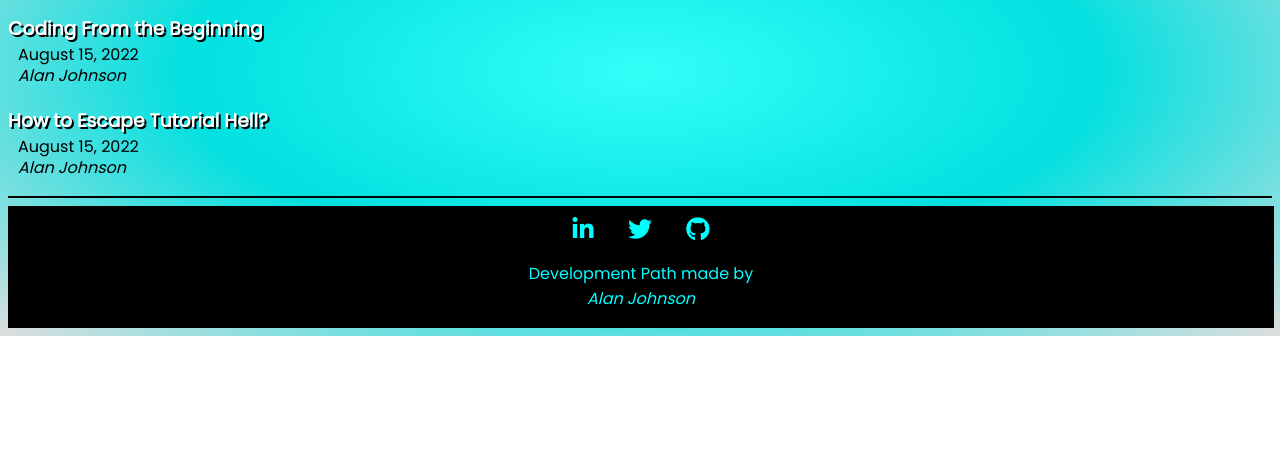
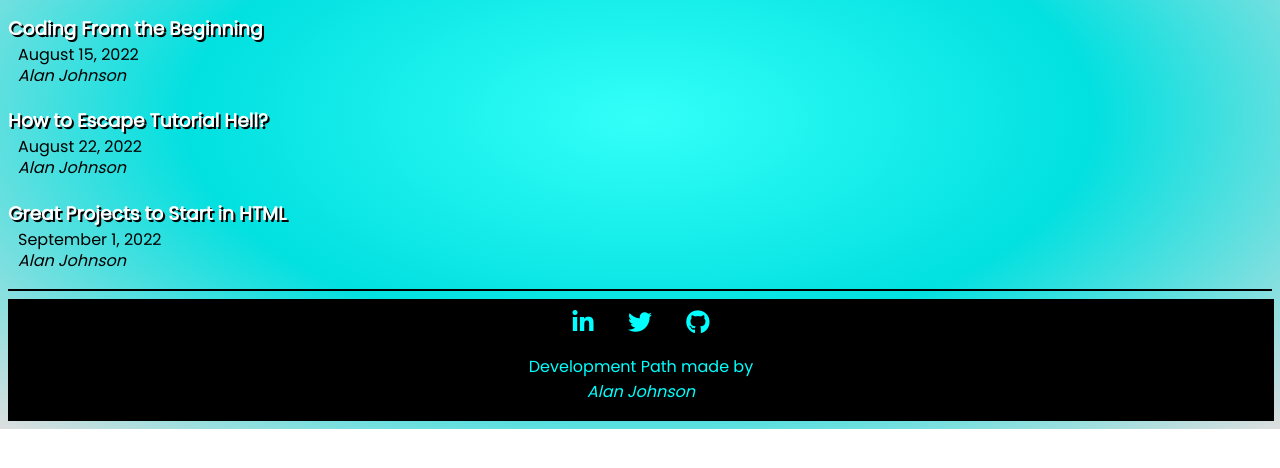
Before and after one commit to alanjohnsonDev/Development-Path, a plain HTML site: page html.html in a window 1280 px wide. Shown: the part 192-660 px from the top of the page. Drawn offline with Linux system fonts and the light colour scheme.

Commit message:
Add files via upload

```diff
--- a/html.html
+++ b/html.html
@@ -32,7 +32,13 @@
 
     <div class="blog">
       <a class="article_title" href="HTML Blog 2.html"><h3>How to Escape Tutorial Hell?</h3></a>
-      <p>August 15, 2022</p>
+      <p>August 22, 2022</p>
+      <p><em>Alan Johnson</em></p>
+  </div>
+
+    <div class="blog">
+      <a class="article_title" href="HTML Blog 3.html"><h3>Great Projects to Start in HTML</h3></a>
+      <p>September 1, 2022</p>
       <p><em>Alan Johnson</em></p>
   </div>
 
```
